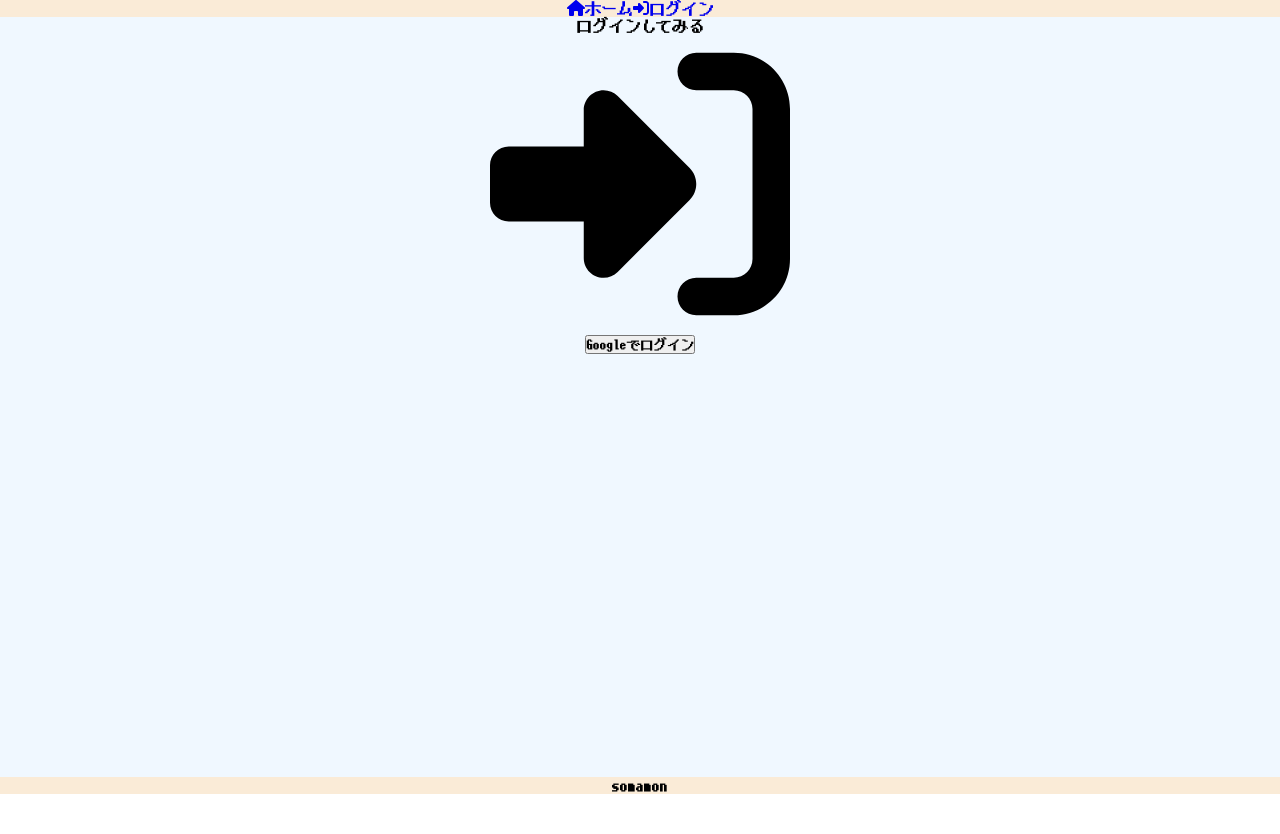
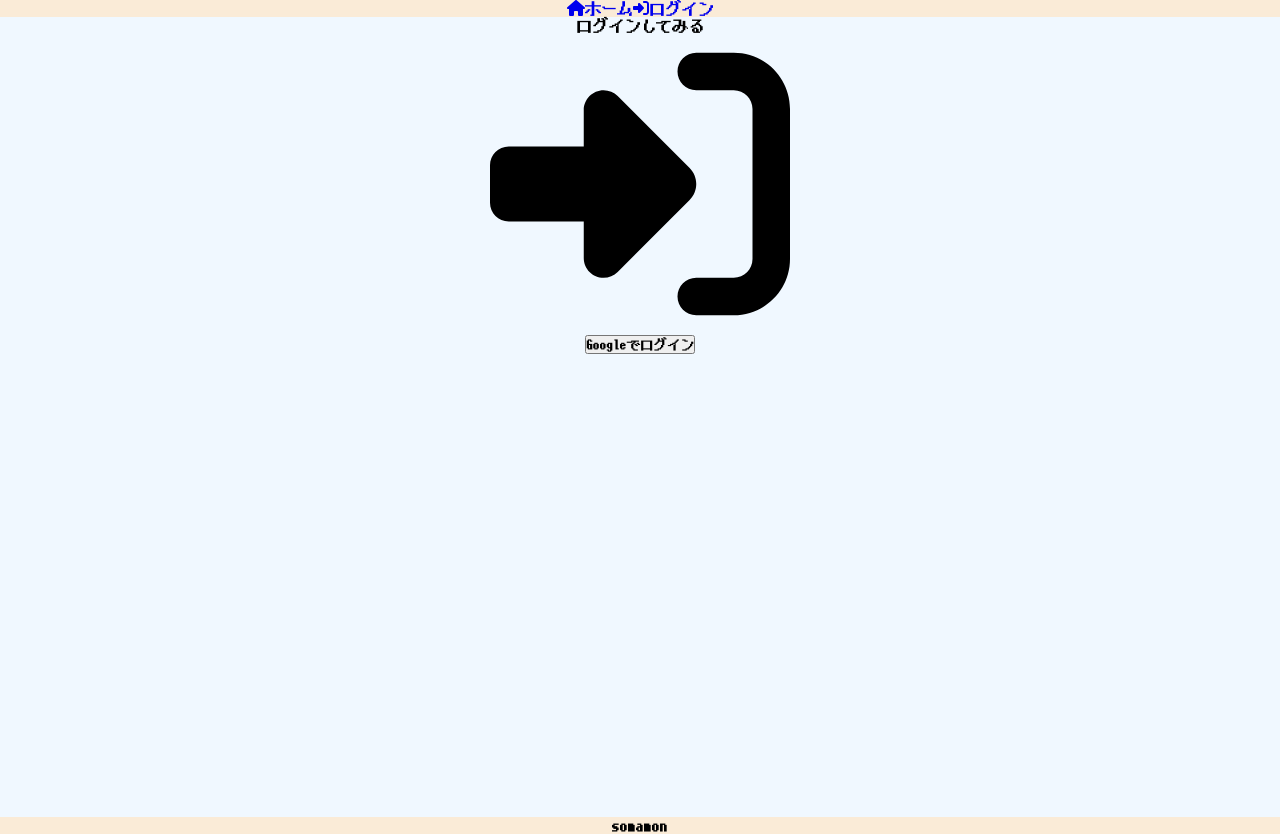
Before and after one commit to somamon/reactEasyPortfolio, a React (Create React App) app: page /login in a window 1280 px wide. Before the commit the page ends 800 px from the top, so only its background shows below. Built offline with nearby package versions, Linux system fonts and the light colour scheme; no server answers.

Commit message:
フッターの下の余白を削除

```diff
--- a/src/components/Login.css
+++ b/src/components/Login.css
@@ -1,6 +1,6 @@
 .login-form {
     background: aliceblue;
-    height: 95vh;
+    min-height: 100vh;
     text-align: center;
 }
 
--- a/src/components/Logout.css
+++ b/src/components/Logout.css
@@ -1,6 +1,6 @@
 .logout-form {
     background: aliceblue;
-    height: 95vh;
+    min-height: 100vh;
     text-align: center;
 }
 
```
